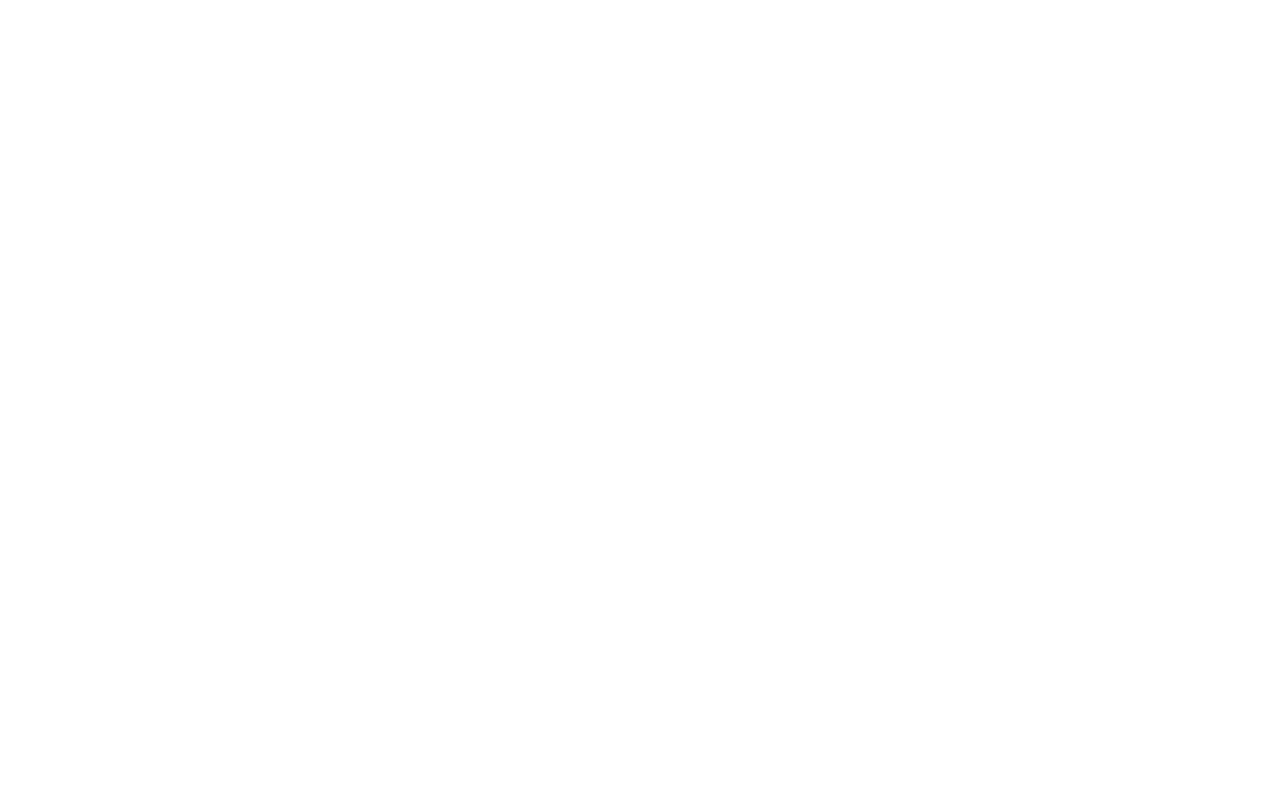
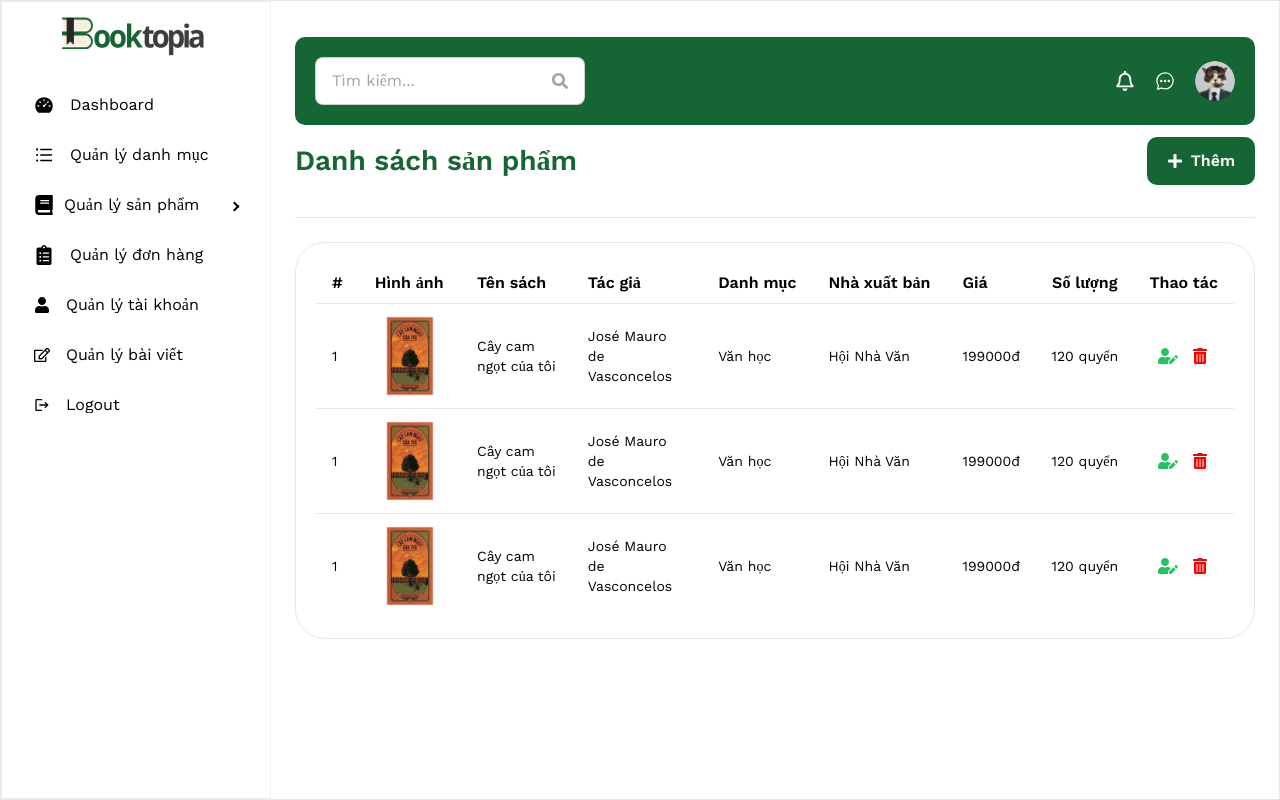
Before and after one commit to Toan3333/Bookstore, a React (Vite) app in the folder bookstore-client/: page /#/dashboard/manage-product in a window 1280 px wide. Before the commit this address had no page. Built offline with nearby package versions, Linux system fonts and the light colour scheme.

Commit message:
Upload source code

```diff
--- a/bookstore-client/src/App.jsx
+++ b/bookstore-client/src/App.jsx
@@ -17,9 +17,11 @@
 import Blog from "./pages/Blog/Blog";
 import BlogDetail from "./pages/BlogDetail/BlogDetail";
 import DashBoard from "./pages/DashBoard/Admin/DashBoard";
-import AllProductList from "./pages/DashBoard/Admin/ProductList/AllProductList";
+
 import AddProduct from "./pages/DashBoard/Admin/AddProduct/AddProduct";
 import EditProduct from "./pages/DashBoard/Admin/EditProduct/EditProduct";
+import ManageProduct from "./pages/DashBoard/Admin/ManageProduct/ManageProduct";
+import ManageCategory from "./pages/DashBoard/Admin/ManageCategory/ManageCategory";
 function App() {
   return (
     <Fragment>
@@ -42,7 +44,10 @@
         </Route>
         {/* admin */}
         <Route path="/dashboard" element={<DashBoard></DashBoard>}></Route>
-        <Route path="/dashboard/product-list" element={<AllProductList></AllProductList>}></Route>
+        <Route path="/dashboard/manage-product" element={<ManageProduct></ManageProduct>}></Route>
+        <Route
+          path="/dashboard/manage-category"
+          element={<ManageCategory></ManageCategory>}></Route>
         <Route path="/dashboard/add-product" element={<AddProduct></AddProduct>}></Route>
         <Route path="/dashboard/edit-product" element={<EditProduct></EditProduct>}></Route>
       </Routes>
--- a/bookstore-client/src/pages/DashBoard/Admin/DashBoard.jsx
+++ b/bookstore-client/src/pages/DashBoard/Admin/DashBoard.jsx
@@ -42,14 +42,14 @@
                 Dashboard
               </div>
             </MenuItem>
-            <MenuItem component={<Link to="/dashboard/add-menu" />}>
+            <MenuItem component={<Link to="/dashboard/manage-category" />}>
               <div className="flex items-center gap-4">
                 <AiOutlineBars className="w-5 h-5" />
                 Quản lý danh mục
               </div>
             </MenuItem>
             <SubMenu label="Quản lý sản phẩm" icon={<FaBook className="w-5 h-5" />}>
-              <MenuItem component={<Link to="/dashboard/product-list" />}>
+              <MenuItem component={<Link to="/dashboard/manage-product" />}>
                 Danh sách sản phẩm
               </MenuItem>
               <MenuItem component={<Link to="/dashboard/add-product" />}>Thêm sản phẩm</MenuItem>
--- a/bookstore-client/src/pages/DashBoard/Admin/ProductList/AllProductList.jsx
+++ b/bookstore-client/src/pages/DashBoard/Admin/ManageCategory/ManageCategory.jsx
@@ -1,4 +1,4 @@
-import React, { useState } from "react";
+import React from "react";
 import { Link, useNavigate } from "react-router-dom";
 import { Sidebar, Menu, MenuItem, SubMenu } from "react-pro-sidebar";
 import {
@@ -16,7 +16,7 @@
 import PageTitle from "../../../../components/PageTitle/PageTitle";
 import HeaderAdmin from "../../../../components/HeaderAdmin/HeaderAdmin";
 
-const AllProductList = () => {
+const ManageCategory = () => {
   const isAdmin = true;
   const navigate = useNavigate();
   const handleLogout = () => {
@@ -81,8 +81,8 @@
         {/* Main Content */}
         <div className="flex-1 p-6">
           <HeaderAdmin />
-          <div className="flex items-center justify-between pb-8 border-b">
-            <PageTitle title="Danh sách sản phẩm" className="text-mainDark" />
+          <div className="flex items-center justify-between pb-8 border-b pt-3">
+            <PageTitle title="Quản lý danh mục" className="text-mainDark" />
             <div>
               <button className="flex items-center gap-2 bg-mainDark py-3 px-5 text-white font-semibold leading-normal rounded-[10px]">
                 <FaPlus></FaPlus>Thêm
@@ -94,28 +94,21 @@
               <thead className="text-[16px] font-semibold text-black">
                 <tr>
                   <th>#</th>
-                  <th>Hình ảnh</th>
-                  <th>Tên sách</th>
-                  <th>Tác giả</th>
-                  <th>Danh mục</th>
-                  <th>Nhà xuất bản</th>
-                  <th>Giá</th>
-                  <th>Số lượng</th>
+                  <th>Tên danh mục</th>
+                  <th>Mô tả</th>
                   <th className="text-center">Thao tác</th>
                 </tr>
               </thead>
               <tbody>
                 <tr>
                   <td>1</td>
-                  <td>
-                    <img src="./images/product.png" className="w-20 h-20" alt="" />
+                  <td>Văn học</td>
+                  <td className="max-w-[300px]">
+                    Văn học là một lĩnh vực nghệ thuật sử dụng ngôn từ để biểu đạt tư tưởng, cảm xúc
+                    và phản ánh hiện thực xã hội. Nó bao gồm nhiều thể loại như tiểu thuyết, thơ,
+                    kịch và truyện ngắn, mang đến cho người đọc những trải nghiệm tinh thần sâu sắc
+                    và phong phú.
                   </td>
-                  <td>Cây cam ngọt của tôi</td>
-                  <td>José Mauro de Vasconcelos</td>
-                  <td>Văn học</td>
-                  <td>Hội Nhà Văn</td>
-                  <td>199000đ</td>
-                  <td className="px-3 text-center">120 quyển</td>
                   <td>
                     <div className="flex items-center justify-center gap-3">
                       <Link to="/dashboard/edit-product">
@@ -129,15 +122,13 @@
                 </tr>
                 <tr>
                   <td>1</td>
-                  <td>
-                    <img src="./images/product.png" className="w-20 h-20" alt="" />
+                  <td>Văn học</td>
+                  <td className="max-w-[300px]">
+                    Văn học là một lĩnh vực nghệ thuật sử dụng ngôn từ để biểu đạt tư tưởng, cảm xúc
+                    và phản ánh hiện thực xã hội. Nó bao gồm nhiều thể loại như tiểu thuyết, thơ,
+                    kịch và truyện ngắn, mang đến cho người đọc những trải nghiệm tinh thần sâu sắc
+                    và phong phú.
                   </td>
-                  <td>Cây cam ngọt của tôi</td>
-                  <td>José Mauro de Vasconcelos</td>
-                  <td>Văn học</td>
-                  <td>Hội Nhà Văn</td>
-                  <td>199000đ</td>
-                  <td className="px-3 text-center">120 quyển</td>
                   <td>
                     <div className="flex items-center justify-center gap-3">
                       <Link to="/dashboard/edit-product">
@@ -151,15 +142,13 @@
                 </tr>
                 <tr>
                   <td>1</td>
-                  <td>
-                    <img src="./images/product.png" className="w-20 h-20" alt="" />
+                  <td>Văn học</td>
+                  <td className="max-w-[300px]">
+                    Văn học là một lĩnh vực nghệ thuật sử dụng ngôn từ để biểu đạt tư tưởng, cảm xúc
+                    và phản ánh hiện thực xã hội. Nó bao gồm nhiều thể loại như tiểu thuyết, thơ,
+                    kịch và truyện ngắn, mang đến cho người đọc những trải nghiệm tinh thần sâu sắc
+                    và phong phú.
                   </td>
-                  <td>Cây cam ngọt của tôi</td>
-                  <td>José Mauro de Vasconcelos</td>
-                  <td>Văn học</td>
-                  <td>Hội Nhà Văn</td>
-                  <td>199000đ</td>
-                  <td className="px-3 text-center">120 quyển</td>
                   <td>
                     <div className="flex items-center justify-center gap-3">
                       <Link to="/dashboard/edit-product">
@@ -181,4 +170,4 @@
   );
 };
 
-export default AllProductList;
+export default ManageCategory;
--- /dev/null
+++ b/bookstore-client/src/pages/DashBoard/Admin/ManageProduct/ManageProduct.jsx
@@ -0,0 +1,184 @@
+import React, { useState } from "react";
+import { Link, useNavigate } from "react-router-dom";
+import { Sidebar, Menu, MenuItem, SubMenu } from "react-pro-sidebar";
+import {
+  FaBook,
+  FaClipboardList,
+  FaPlus,
+  FaRegEdit,
+  FaTrashAlt,
+  FaUser,
+  FaUserEdit,
+} from "react-icons/fa";
+import { MdLogout } from "react-icons/md";
+import { AiFillDashboard, AiOutlineBars } from "react-icons/ai";
+import "../DashBoard.css";
+import PageTitle from "../../../../components/PageTitle/PageTitle";
+import HeaderAdmin from "../../../../components/HeaderAdmin/HeaderAdmin";
+
+const ManageProduct = () => {
+  const isAdmin = true;
+  const navigate = useNavigate();
+  const handleLogout = () => {
+    // Perform logout operations here (e.g., clearing authentication tokens)
+    // Then navigate to the home page
+    navigate("/");
+  };
+
+  return (
+    <div>
+      <div className="flex min-h-screen border">
+        {/* Sidebar */}
+        <Sidebar className="relative border p-3 bg-white" width="270px">
+          <Menu className="bg-white">
+            <div className="flex items-center justify-center mb-6">
+              <img src="./images/logo.png" alt="Logo" />
+            </div>
+            <MenuItem component={<Link to="/dashboard" />}>
+              <div className="flex items-center gap-4">
+                <AiFillDashboard className="w-5 h-5" />
+                Dashboard
+              </div>
+            </MenuItem>
+            <MenuItem component={<Link to="/dashboard/add-menu" />}>
+              <div className="flex items-center gap-4">
+                <AiOutlineBars className="w-5 h-5" />
+                Quản lý danh mục
+              </div>
+            </MenuItem>
+            <SubMenu label="Quản lý sản phẩm" icon={<FaBook className="w-5 h-5" />}>
+              <MenuItem component={<Link to="/dashboard/product-list" />}>
+                Danh sách sản phẩm
+              </MenuItem>
+              <MenuItem component={<Link to="/dashboard/add-product" />}>Thêm sản phẩm</MenuItem>
+            </SubMenu>
+            <MenuItem component={<Link to="/dashboard/manage-items" />}>
+              <div className="flex items-center gap-4">
+                <FaClipboardList className="w-5 h-5" />
+                Quản lý đơn hàng
+              </div>
+            </MenuItem>
+            <MenuItem component={<Link to="/dashboard/users" />}>
+              <div className="flex items-center gap-4">
+                <FaUser />
+                Quản lý tài khoản
+              </div>
+            </MenuItem>
+            <MenuItem component={<Link to="/dashboard/manage-blogs" />}>
+              <div className="flex items-center gap-4">
+                <FaRegEdit />
+                Quản lý bài viết
+              </div>
+            </MenuItem>
+            <MenuItem onClick={handleLogout}>
+              <div className="flex items-center gap-4">
+                <MdLogout />
+                Logout
+              </div>
+            </MenuItem>
+          </Menu>
+        </Sidebar>
+        {/* Main Content */}
+        <div className="flex-1 p-6">
+          <HeaderAdmin />
+          <div className="flex items-center justify-between pb-8 border-b">
+            <PageTitle title="Danh sách sản phẩm" className="text-mainDark" />
+            <div>
+              <button className="flex items-center gap-2 bg-mainDark py-3 px-5 text-white font-semibold leading-normal rounded-[10px]">
+                <FaPlus></FaPlus>Thêm
+              </button>
+            </div>
+          </div>
+          <div className="mt-6 border rounded-[30px] p-5">
+            <table className="table w-full">
+              <thead className="text-[16px] font-semibold text-black">
+                <tr>
+                  <th>#</th>
+                  <th>Hình ảnh</th>
+                  <th>Tên sách</th>
+                  <th>Tác giả</th>
+                  <th>Danh mục</th>
+                  <th>Nhà xuất bản</th>
+                  <th>Giá</th>
+                  <th>Số lượng</th>
+                  <th className="text-center">Thao tác</th>
+                </tr>
+              </thead>
+              <tbody>
+                <tr>
+                  <td>1</td>
+                  <td>
+                    <img src="./images/product.png" className="w-20 h-20" alt="" />
+                  </td>
+                  <td>Cây cam ngọt của tôi</td>
+                  <td>José Mauro de Vasconcelos</td>
+                  <td>Văn học</td>
+                  <td>Hội Nhà Văn</td>
+                  <td>199000đ</td>
+                  <td className="px-3 text-center">120 quyển</td>
+                  <td>
+                    <div className="flex items-center justify-center gap-3">
+                      <Link to="/dashboard/edit-product">
+                        <FaUserEdit className="w-5 h-5 text-main" />
+                      </Link>
+                      <a href="#">
+                        <FaTrashAlt className="w-5 h-4 text-red" />
+                      </a>
+                    </div>
+                  </td>
+                </tr>
+                <tr>
+                  <td>1</td>
+                  <td>
+                    <img src="./images/product.png" className="w-20 h-20" alt="" />
+                  </td>
+                  <td>Cây cam ngọt của tôi</td>
+                  <td>José Mauro de Vasconcelos</td>
+                  <td>Văn học</td>
+                  <td>Hội Nhà Văn</td>
+                  <td>199000đ</td>
+                  <td className="px-3 text-center">120 quyển</td>
+                  <td>
+                    <div className="flex items-center justify-center gap-3">
+                      <Link to="/dashboard/edit-product">
+                        <FaUserEdit className="w-5 h-5 text-main" />
+                      </Link>
+                      <a href="#">
+                        <FaTrashAlt className="w-5 h-4 text-red" />
+                      </a>
+                    </div>
+                  </td>
+                </tr>
+                <tr>
+                  <td>1</td>
+                  <td>
+                    <img src="./images/product.png" className="w-20 h-20" alt="" />
+                  </td>
+                  <td>Cây cam ngọt của tôi</td>
+                  <td>José Mauro de Vasconcelos</td>
+                  <td>Văn học</td>
+                  <td>Hội Nhà Văn</td>
+                  <td>199000đ</td>
+                  <td className="px-3 text-center">120 quyển</td>
+                  <td>
+                    <div className="flex items-center justify-center gap-3">
+                      <Link to="/dashboard/edit-product">
+                        <FaUserEdit className="w-5 h-5 text-main" />
+                      </Link>
+                      <a href="#">
+                        <FaTrashAlt className="w-5 h-4 text-red" />
+                      </a>
+                    </div>
+                  </td>
+                </tr>
+              </tbody>
+            </table>
+          </div>
+          {/* Content goes here */}
+        </div>
+      </div>
+    </div>
+  );
+};
+
+export default ManageProduct;
```
